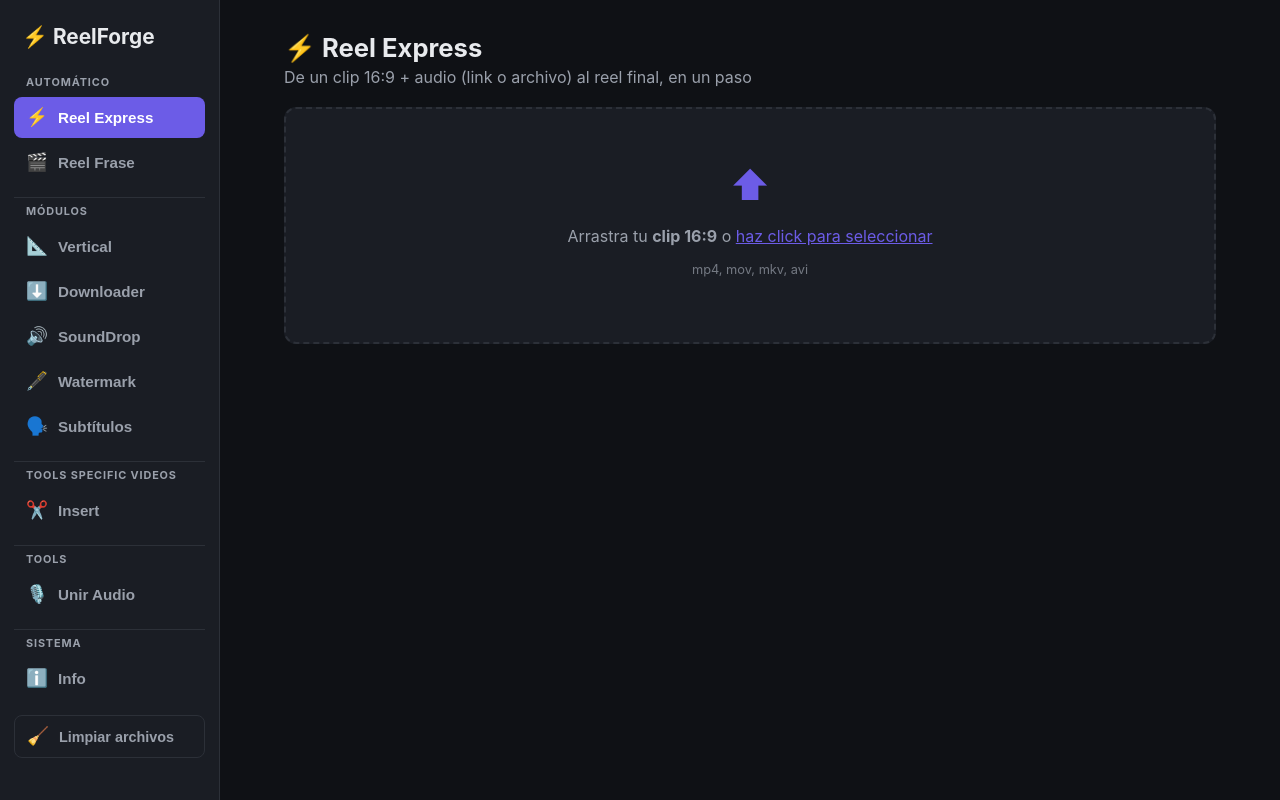
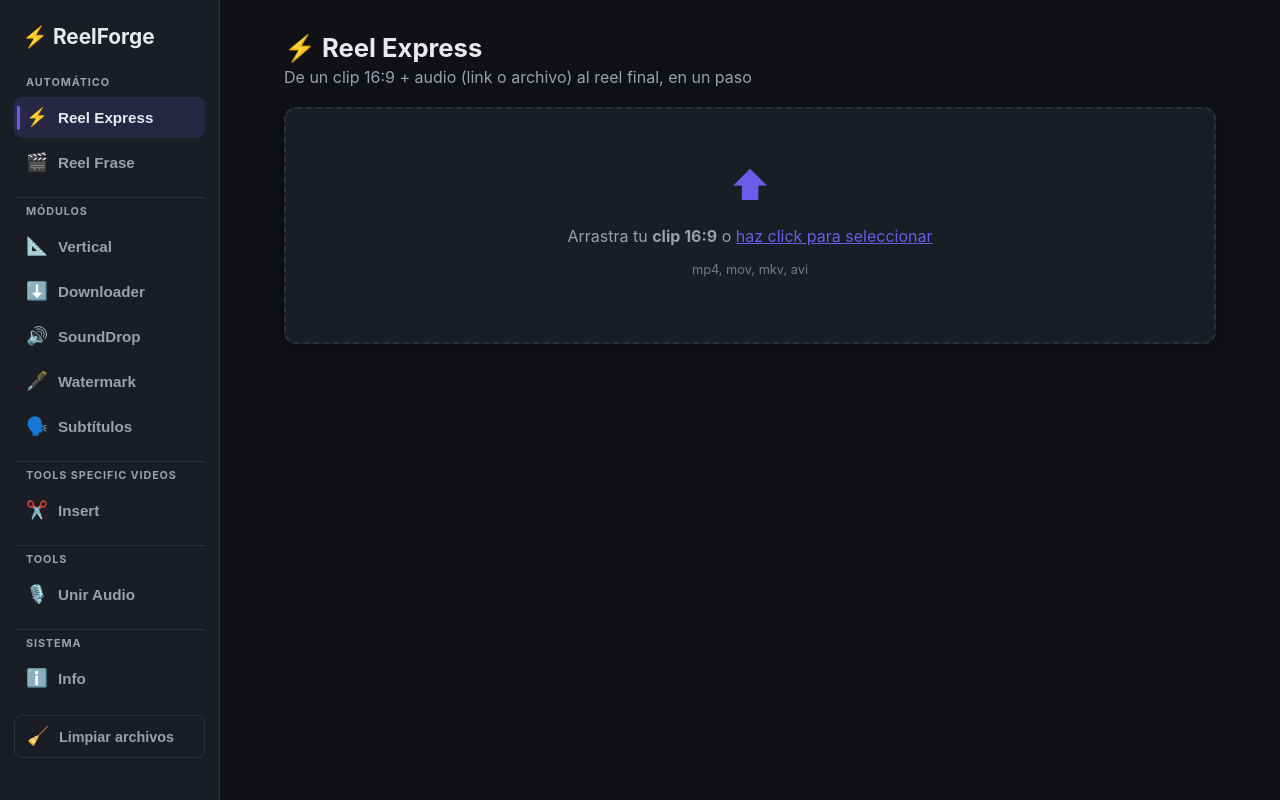
Before and after one commit to AxlGuillen/reel-editor, a Flask app: page / in a window 1280 px wide. Run offline with Flask 3, Linux system fonts and the light colour scheme.

Commit message:
feat(ui): tokens de diseño ampliados + hover/interacción pulidos
Fase 0 (fundación): amplía :root con rampa del acento púrpura (soft/glow/
strong), superficie elevada de hover, tokens de sombra/glow, movimiento
(ease-out + duraciones) y radios.

Fase 1 (interacción):
- Nav: indicador lateral animado + lift, activo con tinte y glow.
- Botones: glow + lift en hover, scale en :active, disabled estable.
- Drop zones: borde e ícono que se iluminan + lift en hover, glow en dragover.
- Tabs (audio/downloader) e inputs/selects: hover + focus con anillo suave.
- Cards con profundidad (shadow-md).
- Barra de progreso con shimmer animado.
- Anillo :focus-visible accesible y guard @media prefers-reduced-motion.

Dirección elegida: polish moderado, acento púrpura actual (elección del usuario).

Co-Authored-By: Claude Opus 4.8 <noreply@anthropic.com>

```diff
--- a/static/css/main.css
+++ b/static/css/main.css
@@ -1,14 +1,38 @@
 :root {
+  /* Superficies (dark) */
   --bg: #0f1115;
   --card: #1a1d24;
   --card-2: #22262f;
+  --card-hover: #272c37;      /* superficie elevada al hover */
+
+  /* Rampa del acento (púrpura) */
   --accent: #6c5ce7;
   --accent-hover: #8977ff;
+  --accent-strong: #5a49d6;
+  --accent-soft: rgba(108, 92, 231, .16);   /* tinte de fondo */
+  --accent-glow: rgba(108, 92, 231, .45);    /* halo */
+
   --text: #e8eaed;
   --muted: #9aa0ab;
   --border: #2c3038;
+  --border-strong: #3a4150;
   --ok: #2ecc71;
   --err: #e74c3c;
+
+  /* Elevación + glow */
+  --shadow-md: 0 4px 14px rgba(0, 0, 0, .35);
+  --shadow-lg: 0 12px 32px rgba(0, 0, 0, .48);
+  --glow-accent: 0 6px 22px var(--accent-glow);
+
+  /* Movimiento */
+  --ease-out: cubic-bezier(.22, .61, .36, 1);
+  --dur-fast: .15s;
+  --dur: .22s;
+
+  /* Radios */
+  --r-sm: 6px;
+  --r-md: 8px;
+  --r-lg: 12px;
 }
 
 * { box-sizing: border-box; }
@@ -38,6 +62,7 @@ body {
 .brand { font-size: 1.3rem; font-weight: 700; padding: 0 8px 24px; }
 .nav { display: flex; flex-direction: column; gap: 4px; }
 .nav-item {
+  position: relative;
   display: flex;
   align-items: center;
   gap: 10px;
@@ -46,16 +71,37 @@ body {
   padding: 10px 12px;
   background: transparent;
   border: none;
-  border-radius: 8px;
+  border-radius: var(--r-md);
   color: var(--muted);
   font-size: .95rem;
   font-weight: 600;
   cursor: pointer;
-  transition: background .15s, color .15s;
+  transition: background var(--dur-fast) var(--ease-out),
+              color var(--dur-fast) var(--ease-out),
+              transform var(--dur-fast) var(--ease-out);
 }
-.nav-item:hover { background: var(--card-2); color: var(--text); }
-.nav-item.active { background: var(--accent); color: #fff; }
-.nav-icon { font-size: 1.1rem; }
+/* Barra-indicador a la izquierda (aparece en hover y activo) */
+.nav-item::before {
+  content: "";
+  position: absolute;
+  left: 3px;
+  top: 50%;
+  width: 3px;
+  height: 0;
+  border-radius: 2px;
+  background: var(--accent);
+  transform: translateY(-50%);
+  transition: height var(--dur) var(--ease-out);
+}
+.nav-item:hover { background: var(--card-2); color: var(--text); transform: translateX(2px); }
+.nav-item:hover::before { height: 40%; }
+.nav-item.active {
+  background: var(--accent-soft);
+  color: var(--text);
+}
+.nav-item.active::before { height: 60%; box-shadow: 0 0 10px var(--accent-glow); }
+.nav-icon { font-size: 1.1rem; display: inline-flex; }
+.nav-item.active .nav-icon { color: var(--accent-hover); }
 
 /* Encabezados de sección de la sidebar (división sutil) */
 .nav-section {
```
Also changed, not shown: other parts of static/css/main.css (+105 -13 lines).
